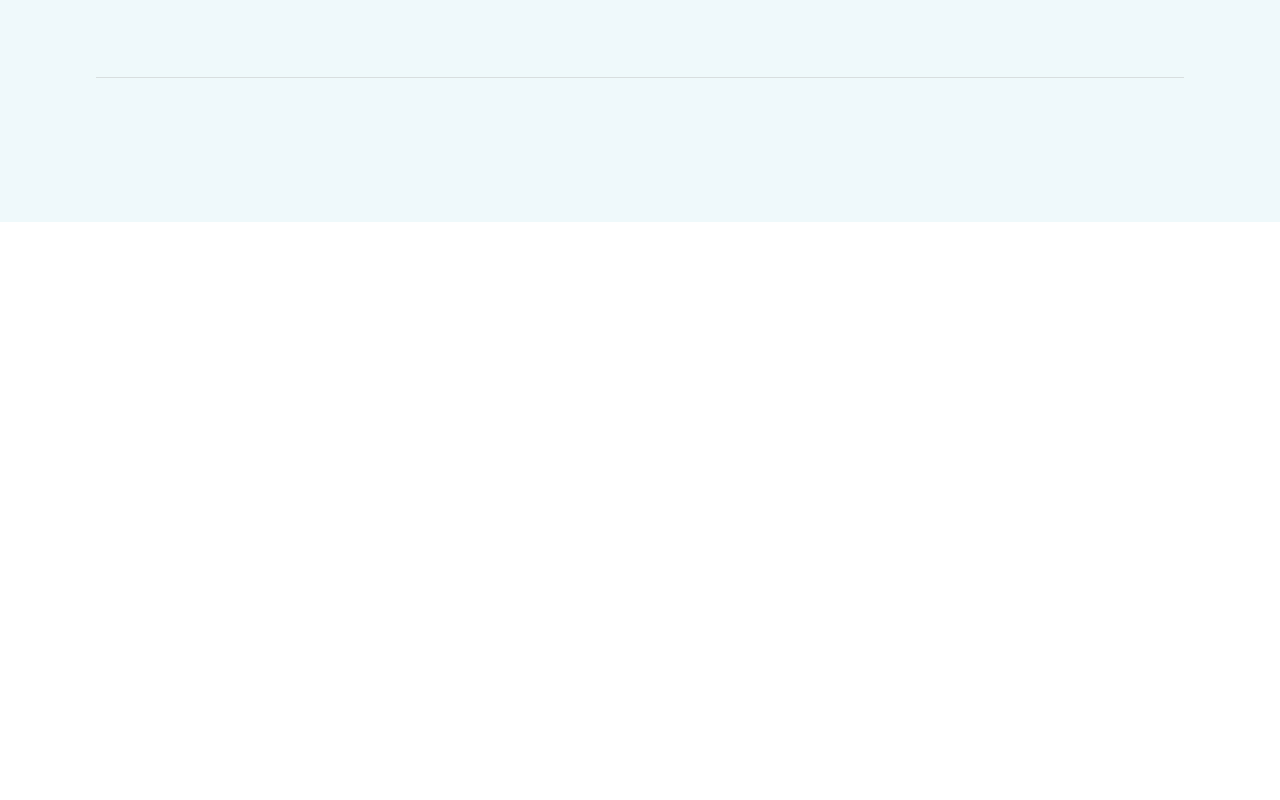
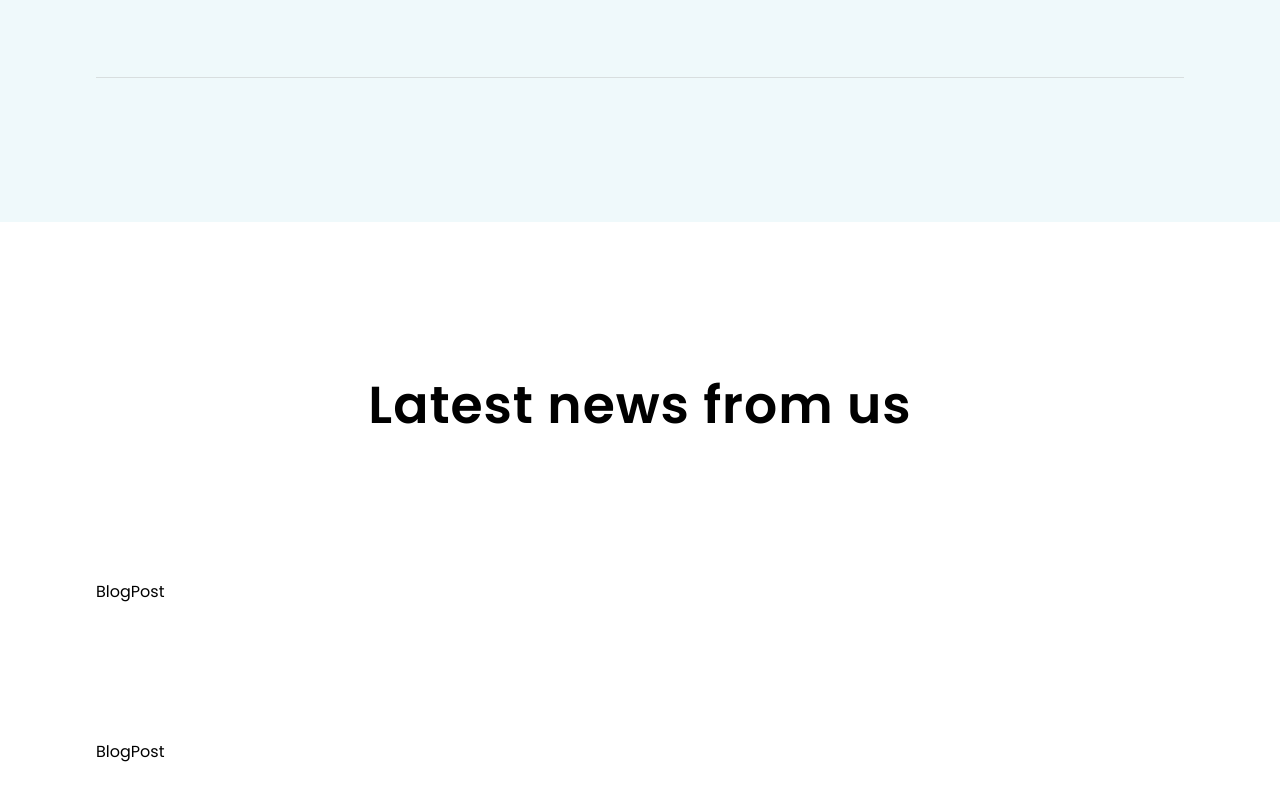
Before and after one commit to JackyL1030/Travel-Landing-Page, a React (Vite) app: page / in a window 1280 px wide. Shown: the part 2766-3566 px from the top of the page. Before the commit the page ends 2988 px from the top, so only its background shows below. Built offline with nearby package versions, Linux system fonts and the light colour scheme.

Commit message:
feat: add News component and BlogPost subcomponent to display latest news

```diff
--- a/src/App.tsx
+++ b/src/App.tsx
@@ -8,6 +8,7 @@ import Page from "./components/Page";
 
 // Main
 import Main from "./components/Main";
+import News from "./components/News/News";
 import Services from "./components/Services/Services";
 import Steps from "./components/Steps/Steps";
 
@@ -21,6 +22,7 @@ function App() {
       <Main>
         <Steps />
         <Services />
+        <News />
       </Main>
     </Page>
   );
--- /dev/null
+++ b/src/components/News/BlogPost.tsx
@@ -0,0 +1,9 @@
+import { type BlogPost } from "../../utils/contentTypes";
+
+interface BlogPostProps {
+  post: BlogPost;
+}
+
+export default function BlogPost({ post }: BlogPostProps) {
+  return <li>BlogPost</li>;
+}
--- /dev/null
+++ b/src/components/News/News.tsx
@@ -0,0 +1,19 @@
+import { blogPosts } from "../../utils/content";
+import BlogPost from "./BlogPost";
+
+export default function News() {
+  return (
+    <section className="px-24 py-36">
+      <div className="m-auto max-w-389">
+        <h2 className="tracking-6 mb-34 text-center text-[3.25rem] font-semibold">
+          Latest news from us
+        </h2>
+        <ul className="flex flex-col gap-y-34">
+          {blogPosts.map((post) => (
+            <BlogPost post={post} key="post.id" />
+          ))}
+        </ul>
+      </div>
+    </section>
+  );
+}
```
